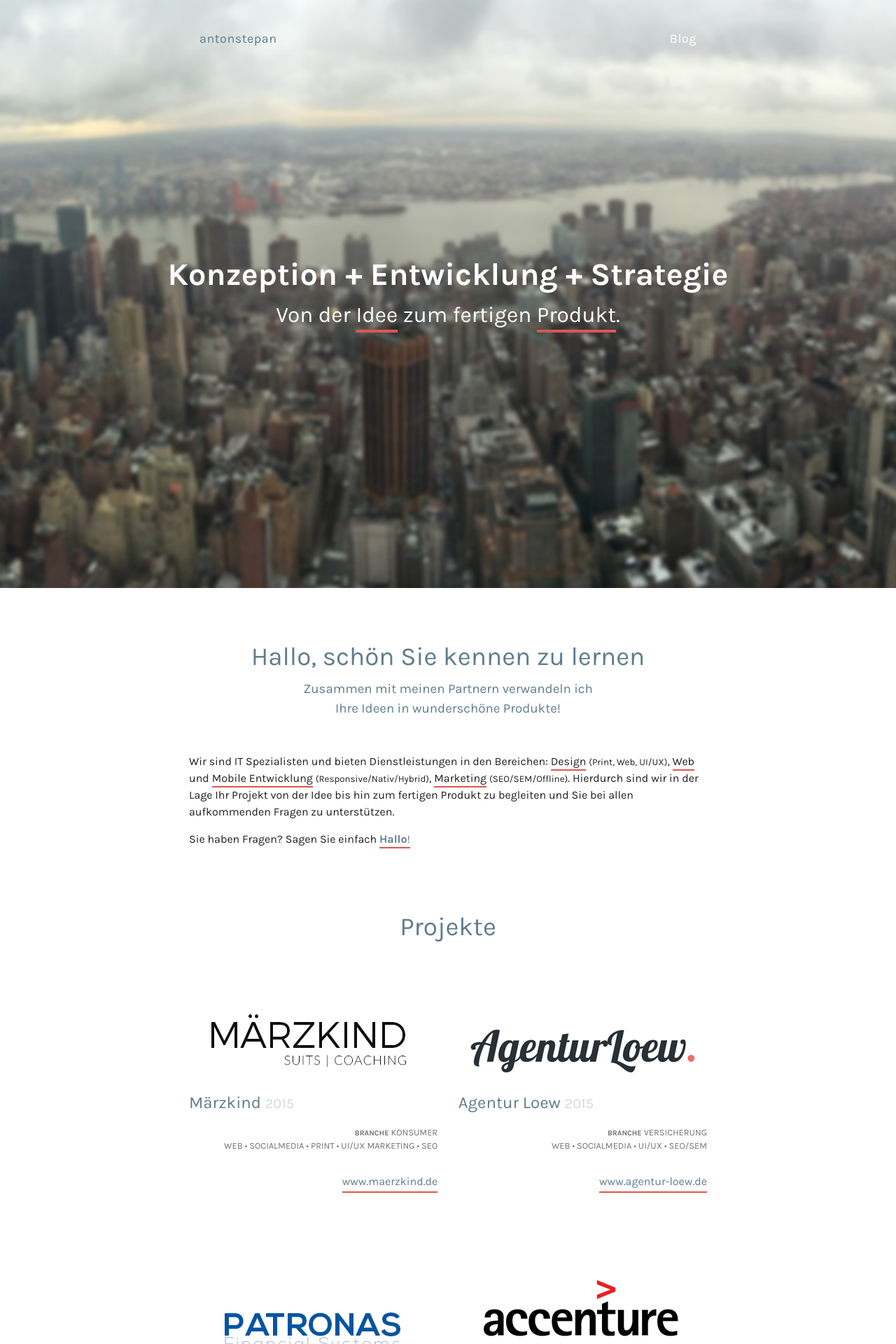
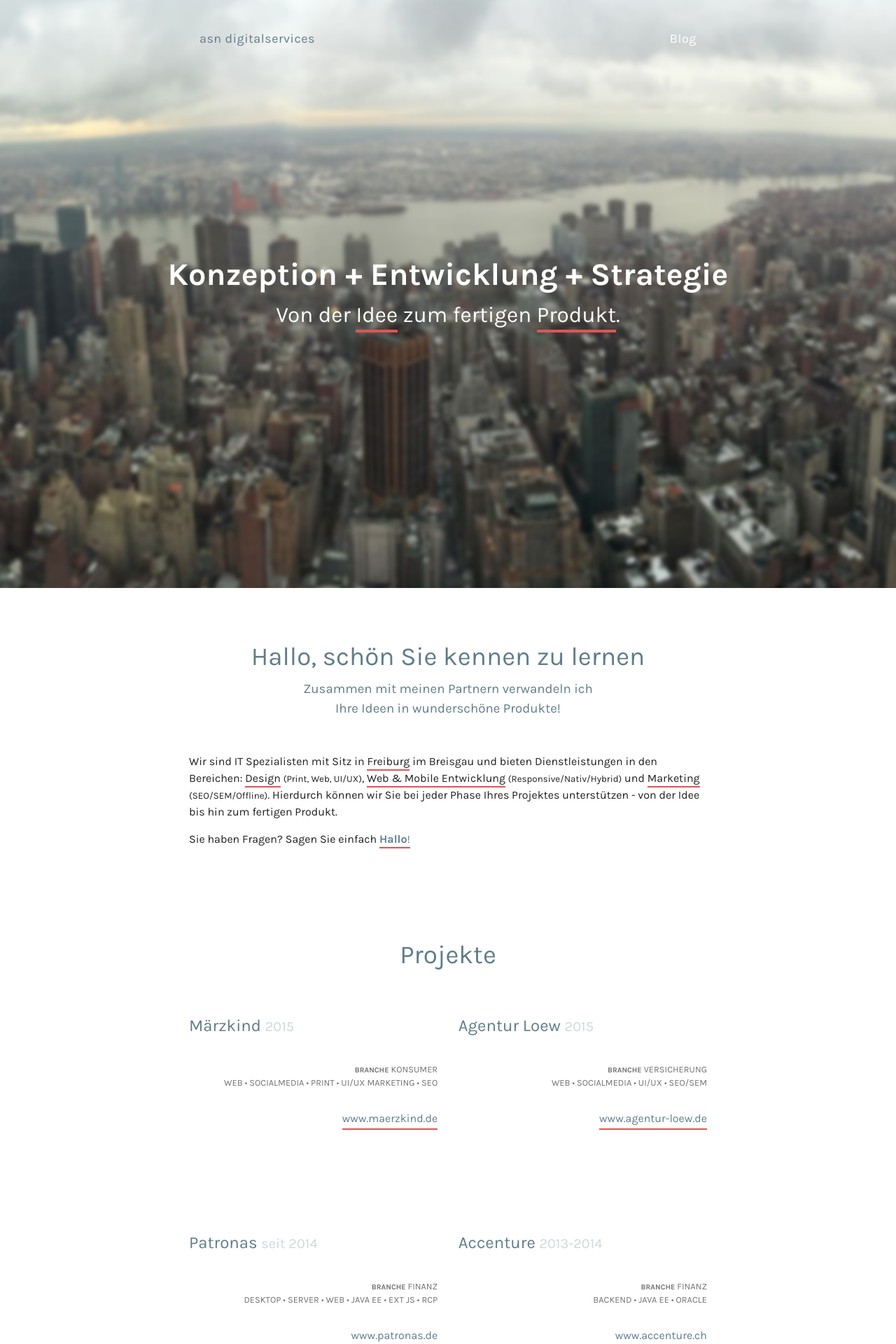
Before and after one commit to asndev/antonstepan-it, a Jekyll site: the page built from index.html, in a window 1280 px wide. Shown: the top 1920 px of the page at 70% size. Built offline with Jekyll 4.4.1, drawn with Linux system fonts in a browser that asks for light colours; nearby versions of some CDN libraries; some of the changed text lies outside the part shown.

Commit message:
minor changes. added impressum.

```diff
--- a/_config.yml
+++ b/_config.yml
@@ -6,13 +6,11 @@
 # 'jekyll serve'. If you change this file, please restart the server process.
 
 # Site settings
-title: asn Digital Services
+title: asn digital services
 name: anton stepan
 email: info@antonstepan.it
 description: > # this means to ignore newlines until "baseurl:"
-  Write an awesome description for your new site here. You can edit this
-  line in _config.yml. It will appear in your document head meta (for
-  Google search results) and in your feed.xml site description.
+  Als Full Service Dienstleister bieten wir Ihnen Unterstützung bei jeglichen Schritten Ihrer Software Projekte.
 
 baseurl: "/antonstepan-it" # the subpath of your site, e.g. /blog
 url: "http://antonstepan.it" # the base hostname & protocol for your site
--- a/_includes/footer.html
+++ b/_includes/footer.html
@@ -22,7 +22,8 @@
       </div>
 
       <div class="footer-col" style="float: right; color: white;">
-        © <script>document.write(new Date().getFullYear())</script> Anton Stepan. All Rights Reserved.
+        © 2015-<script>document.write(new Date().getFullYear())</script> Anton Stepan. All Rights Reserved.
+        <br/><a class="impressum u-pull-right" href="{{ site.baseurl }}/impressum">impressum</a>
       </div>
     </div>
 
--- a/_includes/nav.html
+++ b/_includes/nav.html
@@ -3,12 +3,14 @@
         <nav class="nav">
             <div class="row">
                 <span>
-                    <a href="{{ site.baseurl }}/" class="brand">antonstepan</a>
+                    <a href="{{ site.baseurl }}/" class="brand">asn digitalservices</a>
                 </span>
                 <div class="menu">
                     {% for my_page in site.pages %}
                       {% if my_page.title %}
+                      {% if my_page.title != 'Impressum' %}
                       <a href="{{ my_page.url | prepend: site.baseurl }}">{{ my_page.title }}</a>
+                      {% endif %}
                       {% endif %}
                     {% endfor %}
                 </div>
--- a/_layouts/default.html
+++ b/_layouts/default.html
@@ -4,8 +4,9 @@
   {% include head.html %}
 
   <body>
-
-    {% include header.html %}
+    <header class="page-header">
+    {% include nav.html %}
+    </header>
 
     <div class="page-content">
       <div class="wrapper">
--- a/_sass/_layout.scss
+++ b/_sass/_layout.scss
@@ -40,6 +40,15 @@
     }
 }
 
+.page-header {
+    width: 100%;
+    height: 15vh;
+    color: $brand-color !important;
+    a {
+        color: $brand-color !important;
+    }
+}
+
 .hero {
     height: 80vh;
     width: 100%;
@@ -73,6 +82,22 @@
             margin-bottom: 10%;
         }
 
+    }
+}
+
+@include media-query($on-palm) {
+    .hero {
+        .caption {
+            h1 {
+                font-size: 45px;
+                font-weight: 800;
+                line-height: 42px;
+            }
+
+            h2 {
+                font-size: 28px;
+            }
+        }
     }
 }
 
@@ -180,7 +205,7 @@
         text-decoration: none;
     }
 
-    padding-bottom: 30px;
+    padding-bottom: 70px;
 }
 
 .intro {
@@ -208,8 +233,13 @@
 }
 
 .portfolio {
+
+    h2 {
+        margin-bottom: 35px;
+    }
+
     .row {
-        height: 380px;
+        height: 280px;
         margin-bottom: 30px;
 
         a {
@@ -434,6 +464,7 @@
  * Page content
  */
 .page-content {
+    min-height: 60vh;
     padding: $spacing-unit 0;
 }
 
@@ -514,3 +545,7 @@
     height: 100px;
     background-color: $accent-color;
 }
+
+.impressum {
+    color: $grey-color-light !important;
+}
--- a/index.html
+++ b/index.html
@@ -9,7 +9,7 @@
 <h3 class="text-center" style="margin-bottom: 50px;">Zusammen mit meinen Partnern verwandeln ich<br/> Ihre Ideen in wunderschöne Produkte!</h3>
 
 <div class="row intro-text">
-Wir sind IT Spezialisten und bieten Dienstleistungen in den Bereichen: <span class="u-red">Design</span> <small>(Print, Web, UI/UX)</small>, <span class="u-red">Web</span> und <span class="u-red">Mobile Entwicklung</span> <small>(Responsive/Nativ/Hybrid)</small>, <span class="u-red">Marketing</span> <small>(SEO/SEM/Offline)</small>. Hierdurch sind wir in der Lage Ihr Projekt von der Idee bis hin zum fertigen Produkt zu begleiten und Sie bei allen aufkommenden Fragen zu unterstützen.
+Wir sind IT Spezialisten mit Sitz in <span class="u-red">Freiburg</span> im Breisgau und bieten Dienstleistungen in den Bereichen: <span class="u-red">Design</span> <small>(Print, Web, UI/UX)</small>, <span class="u-red">Web & Mobile Entwicklung</span> <small>(Responsive/Nativ/Hybrid)</small> und <span class="u-red">Marketing</span> <small>(SEO/SEM/Offline)</small>. Hierdurch können wir Sie bei jeder Phase Ihres Projektes unterstützen - von der Idee bis hin zum fertigen Produkt.
 
 <p><p>Sie haben Fragen? Sagen Sie einfach <a href="mailto:info@antonstepan.it"><u class="u-red"><strong>Hallo</strong>!</u></a></p></p>
 </div>
@@ -47,7 +47,7 @@
 </h1>
 <div class="row">
   <div class="one-half column">
-    <img src="{{ "/assets/images/logos/maerzkind.png" | prepend: site.baseurl }}" />
+<!--     <img src="{{ "/assets/images/logos/maerzkind.png" | prepend: site.baseurl }}" /> -->
     <h2>Märzkind <small class="gray-color">2015</small></h2>
     <div class="info-container">
       <p class="tools">
@@ -58,7 +58,7 @@
     </div>
   </div>
   <div class="one-half column">
-    <img src="{{ "/assets/images/logos/loew.png" | prepend: site.baseurl }}" />
+<!--     <img src="{{ "/assets/images/logos/loew.png" | prepend: site.baseurl }}" /> -->
     <h2>Agentur Loew <small class="gray-color">2015</small></h2>
     <div class="info-container">
       <p class="tools">
@@ -72,7 +72,7 @@
 
 <div class="row">
   <div class="one-half column">
-    <img src="{{ "/assets/images/logos/patronas.png" | prepend: site.baseurl }}" />
+<!--     <img src="{{ "/assets/images/logos/patronas.png" | prepend: site.baseurl }}" /> -->
     <h2>Patronas <small class="gray-color">seit 2014</small></h2>
     <div class="info-container">
       <p class="tools">
@@ -85,14 +85,14 @@
     </div>
   </div>
   <div class="one-half column">
-    <img src="{{ "/assets/images/logos/accenture.png" | prepend: site.baseurl }}" />
+<!--     <img src="{{ "/assets/images/logos/accenture.png" | prepend: site.baseurl }}" /> -->
     <h2>Accenture <small class="gray-color">2013-2014</small></h2>
     <div class="info-container">
       <p class="tools">
       <strong><small>Branche</small></strong> Finanz
       </p>
       <p class="tools">Backend • Java EE • Oracle</p>
-      <a class="no-dec u-red" href="http://agentur-loew.de" target="_blank">www.agentur-loew.de</a>
+      <a class="no-dec u-red" href="http://agentur-loew.de" target="_blank">www.accenture.ch</a>
     </div>
   </div>
 </div>
```
Also changed, not shown: impressum.md (added, +26 -0 lines).
